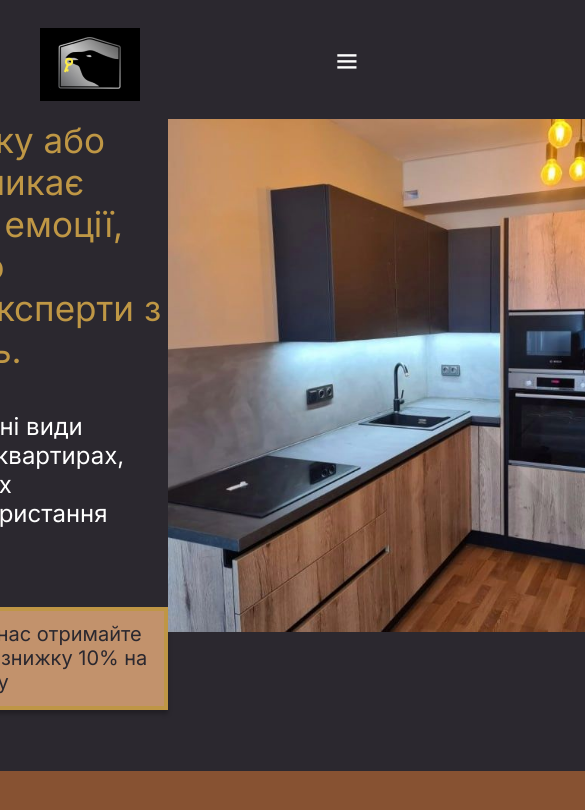
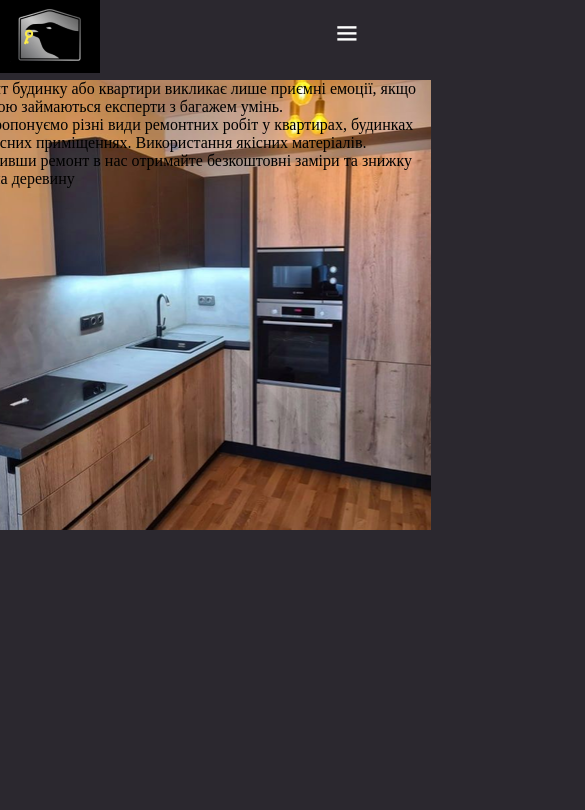
Before and after one commit to voron-remonntt/design, a React (Create React App) app: page / in a window 390 px wide. Shown: the top 810 px of the page, 585 px wide, since content can reach past the window. Built offline with nearby package versions, Linux system fonts and the light colour scheme; a web font is replaced by a local one.

Commit message:
test mobile version

```diff
--- a/src/components/navbar/Navbar.scss
+++ b/src/components/navbar/Navbar.scss
@@ -76,3 +76,52 @@
     }
   }
 }
+
+@media screen and (max-width: 500px) {
+  .nav {
+    margin: 0;
+    padding: 0;
+
+    // &_logo_img {
+    //   width: 63px;
+    //   height: 42px;
+    // }
+
+    &__logo {
+      margin: 0;
+      padding: 0;
+
+    }
+
+    &__menu {
+      display: flex;
+      flex-direction: column;
+      width: 100%;
+      border-top: 1px solid #fff;
+      position: absolute;
+      top: 80px;
+      left: -110%;
+      opacity: 1;
+      transition: all .5s ease;
+
+      &.active {
+        background-color: #393655;
+        left: 0;
+        opacity: 1;
+        transition: all .5s ease;
+        z-index: 1;
+      }
+    }
+
+    &__icon {
+      display: block;
+      position: absolute;
+      top: 0;
+      right: 0;
+      transform: translate(-100%, 60%);
+      font-size: 1.8rem;
+      cursor: pointer;
+      color: #fff;
+    }
+  }
+}
--- a/src/pages/Home/Home.tsx
+++ b/src/pages/Home/Home.tsx
@@ -2,6 +2,7 @@
 /* eslint-disable global-require */
 import React, { useState } from 'react';
 import './Home.scss';
+import './Home_mobile.scss';
 import { Link } from 'react-router-dom';
 
 // eslint-disable-next-line arrow-body-style
@@ -14,6 +15,8 @@ export const Home: React.FC = () => {
   const [visibilityStolu, toglevisibilityStolu] = useState<boolean>(false);
 
   return (
+    <>
+      {window.innerWidth > 650 && (
       <div>
         <div className="container">
           <div className="info">
@@ -36,6 +39,7 @@ export const Home: React.FC = () => {
             <img src={require('../../img/homepageimg.png')} alt="logo" className="homeimg" />
           </div>
         </div>
+
         <div className="block_1">
           <div className="pruchunu">
             <div className="pruchunu_title">
@@ -707,5 +711,22 @@ export const Home: React.FC = () => {
           </div>
         </footer>
       </div>
+      )}
+      {window.innerWidth < 650 && (
+        <div className="mobile">
+          <div className="modile__header">
+            <div className="mibile_info1">
+              Ремонт будинку або квартири викликає лише приємні емоції, якщо роботою займаються експерти з багажем умінь.
+            </div>
+            <div className="mibile_info1">
+              Ми пропонуємо різні види ремонтних робіт у квартирах, будинках та офісних приміщеннях. Використання якісних матеріалів.
+            </div>
+            <div className="mibile_info1">
+              Замовивши ремонт в нас отримайте безкоштовні заміри та знижку 10% на деревину
+            </div>
+          </div>
+        </div>
+      )}
+    </>
   );
 };
--- /dev/null
+++ b/src/pages/Home/Home_mobile.scss
@@ -0,0 +1,22 @@
+@media screen and (max-width: 650px) {
+  .modile {
+
+    &__header {
+      width: 56vh;
+      height: 100vh;
+      background-image: url(../../img/bi.png);
+      background-repeat: no-repeat;
+      object-fit: cover;
+    }
+
+    &__info1 {
+      font-family: 'Inter';
+      font-style: normal;
+      font-weight: 400;
+      font-size: 13px;
+      line-height: 16px;
+      letter-spacing: 0.04em;
+      color: #F0CB7F;
+    }
+  }
+}
```
Also changed, not shown: src/img/bi.png (added), src/pages/Home/Home.scss (line endings or trailing spaces). Lines whose indentation alone changed are shown as unchanged.
